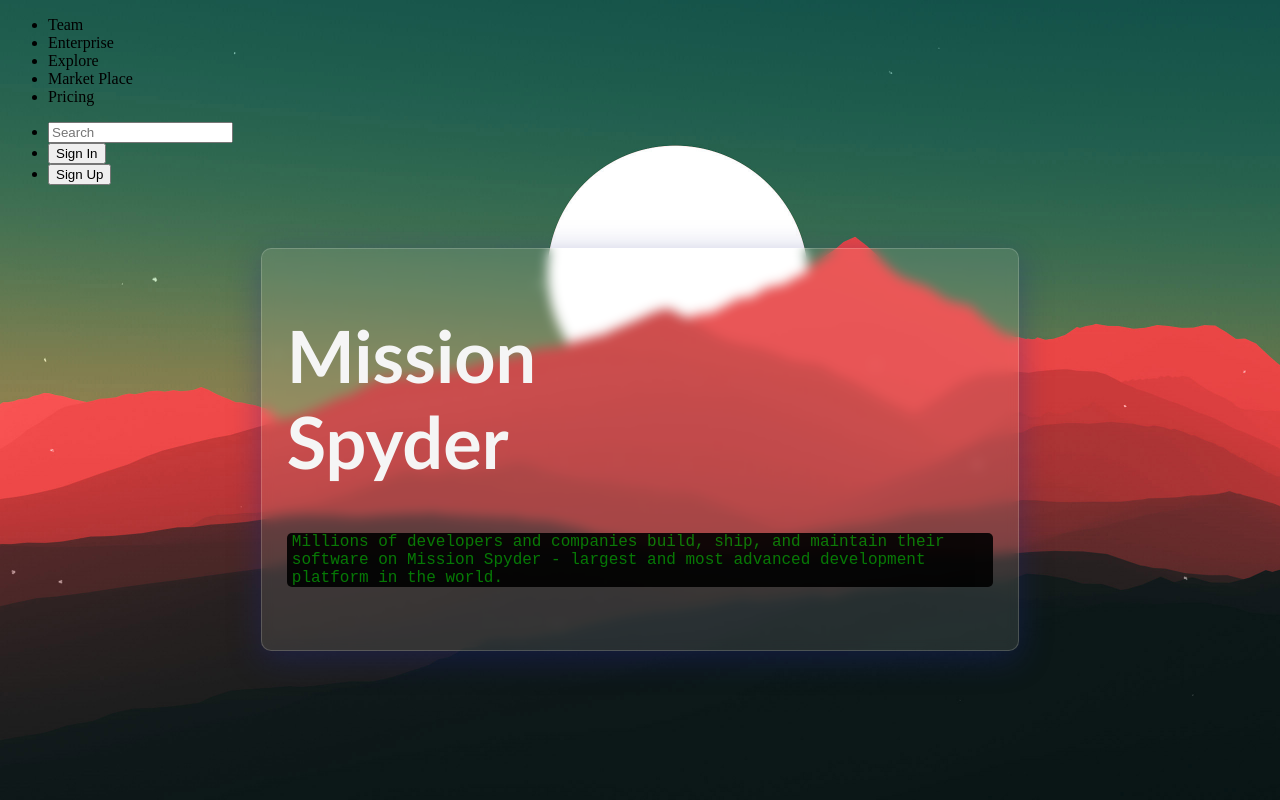
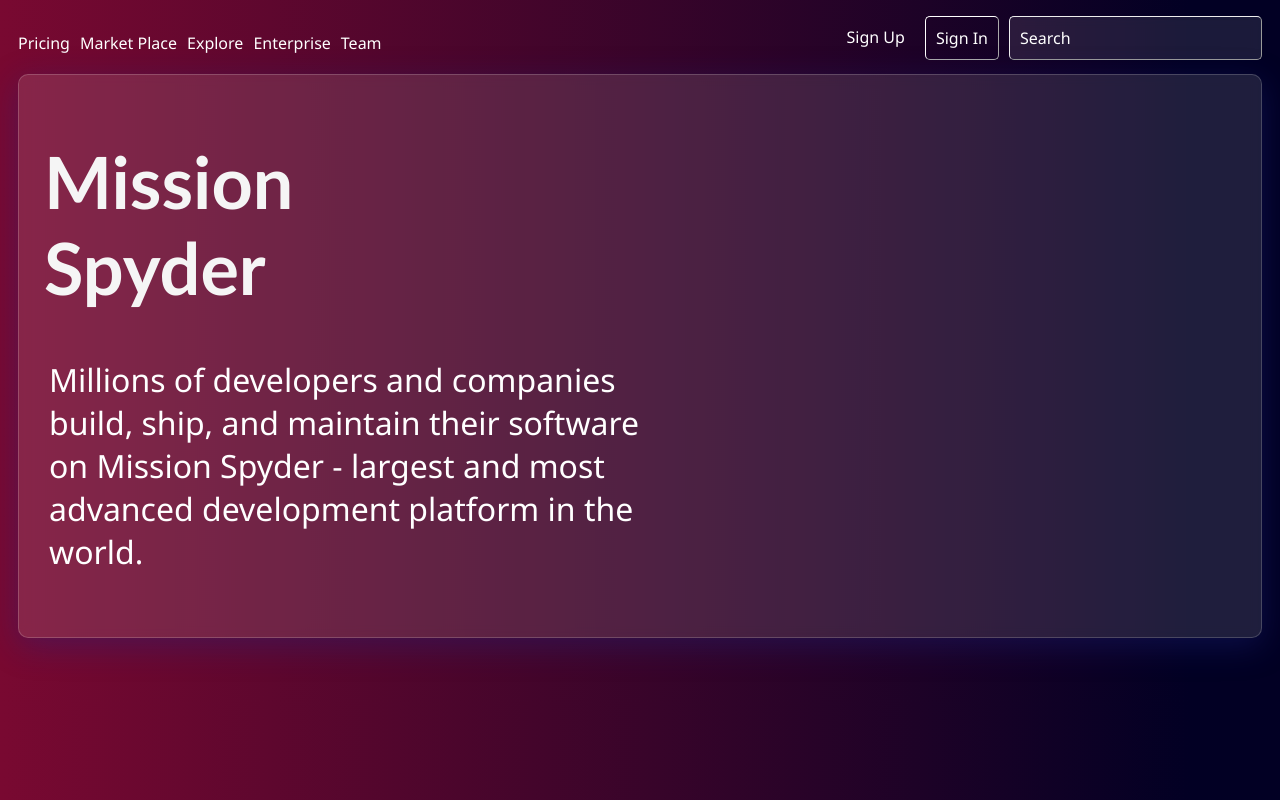
Before and after one commit to mahesh-del/mahesg-del.github.io, a plain HTML site: page index.html in a window 1280 px wide. Drawn offline with Linux system fonts and the light colour scheme.

Commit message:
Update style.css

```diff
--- a/style.css
+++ b/style.css
@@ -1,35 +1,88 @@
-body{
-    background: url("/assets/16.jpg");
-    background-repeat: no-repeat;
-    background-size: 150%;
+*{
+    font-family: 'Segoe UI', Tahoma, Geneva, Verdana, sans-serif;
+    color: white;
+    font-size: 16px;
 }
-.container{
-    background: rgba( 255, 255, 255, 0.1 );
-box-shadow: 0 8px 32px 0 rgba( 31, 38, 135, 0.37 );
-backdrop-filter: blur( 6px );
--webkit-backdrop-filter: blur( 6px );
-border-radius: 10px;
-border: 1px solid rgba( 255, 255, 255, 0.18 );
-padding: 5% 25px ;
-    margin-top: 5%;
+body {
+    background: rgb(255,0,0);
+background: linear-gradient(90deg, rgba(255,0,0,1) 0%, rgba(121,9,49,1) 0%, rgba(2,0,36,1) 93%);
+}
+
+.container {
+    position: relative;
+    background: rgba(255, 255, 255, 0.116);
+    box-shadow: 0 8px 32px 0 rgba(31, 38, 135, 0.37);
+    backdrop-filter: blur(6px);
+    -webkit-backdrop-filter: blur(6px);
+    border-radius: 10px;
+    border: 1px solid rgba(255, 255, 255, 0.18);
+    padding: 5% 25px;
+    margin-top: 3%;
     margin-bottom: 5%;
-    margin-left:20%;
-    margin-right:20%;
+    margin-left: 10px;
+    margin-right: 10px;
 }
-h1,h2{
+
+h1,
+h2 {
     margin-top: 0px;
     font-family: 'Gill Sans', 'Gill Sans MT', Calibri, 'Trebuchet MS', sans-serif;
     font-size: 72px;
     color: whitesmoke;
     text-shadow: black;
 }
-p{
-    margin:0px;
-    background-color: rgb(0, 0, 0);
-    opacity: 90%;
+
+p {
+    margin: 0px;
     padding-left: 5px;
-    color: green;
-    font-family: monospace;
-    font-size: 16px;
+    color: white;
+    width: 50%;
+    font-size: 32px;
     border-radius: 5px;
 }
+
+header{
+    padding-bottom : 20px;
+}
+
+#headeritems{
+    padding-left: 10px;
+    float: left;
+}
+ul {
+    list-style: none;
+}
+
+li {
+    float: right;
+    padding-right: 10px;
+}
+#si{
+    background-color: rgba(0, 0, 0, 0);
+    border-color: white;
+    border-width: 1px;
+    border-radius: 5px;
+}
+#su{
+    border: none;
+    background-color: rgba(0, 0, 0, 0);
+}
+button{
+    padding: 10px;
+    box-shadow: none;
+    cursor: pointer;
+}
+input[type="search"]{
+    background: rgba(255, 255, 255, 0.1);
+    -webkit-backdrop-filter: blur(6px);
+    padding: 10px;
+    box-shadow: none;
+    cursor: text;
+    border-radius: 5px;
+    border: 1px;
+    border-style: outset;
+    backdrop-filter: blur(6px);
+}
+::placeholder{
+    color: white;
+}
```
